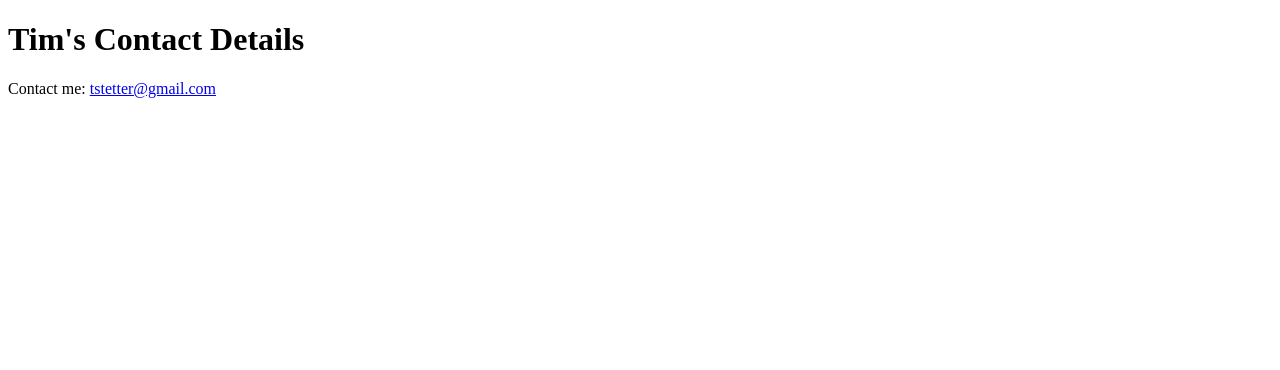
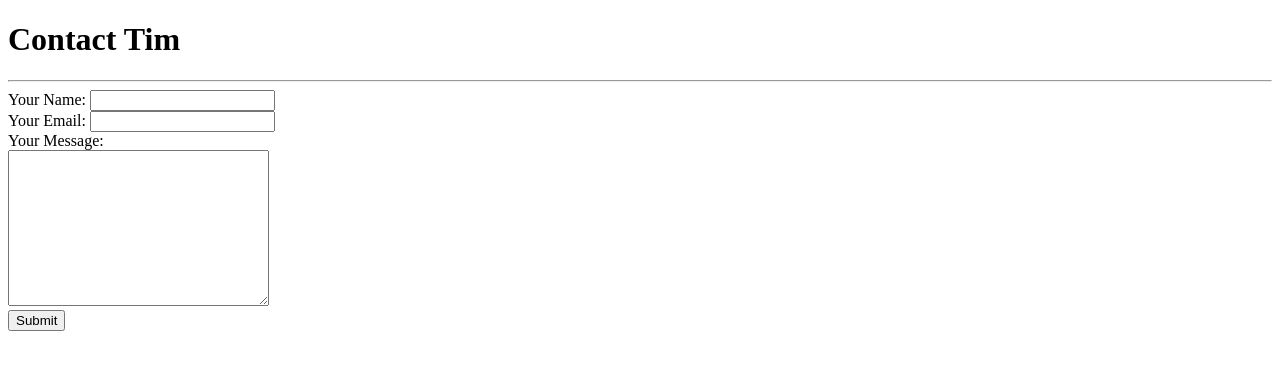
Before and after one commit to timstetter/HTML-CSS-JS-from-scratch, a plain HTML site: page contact.html in a window 1280 px wide. Drawn offline with Linux system fonts and the light colour scheme.

Commit message:
added contact form

```diff
--- a/contact.html
+++ b/contact.html
@@ -8,10 +8,19 @@
 
 <body>
 
-  <h1>Tim's Contact Details</h1>
-  <p>
-    Contact me: <a href="mailto:tstetter@gmail.com">tstetter@gmail.com</a>
-  </p>
+  <h1>Contact Tim</h1>
+
+  <hr />
+  <form action="mailto:tim.a.stetter@gmail.com" method="post" enctype="text/plain">
+    <label for="">Your Name:</label>
+    <input type="text" name="yourName" value=""><br />
+    <label for="">Your Email:</label>
+    <input type="email" name="yourEmail" value=""><br />
+    <label for="">Your Message:</label><br />
+    <textarea name="yourMessage" rows="10" cols="30"></textarea><br />
+    <input type="submit" name="">
+  </form>
+
 </body>
 
 </html>
```
